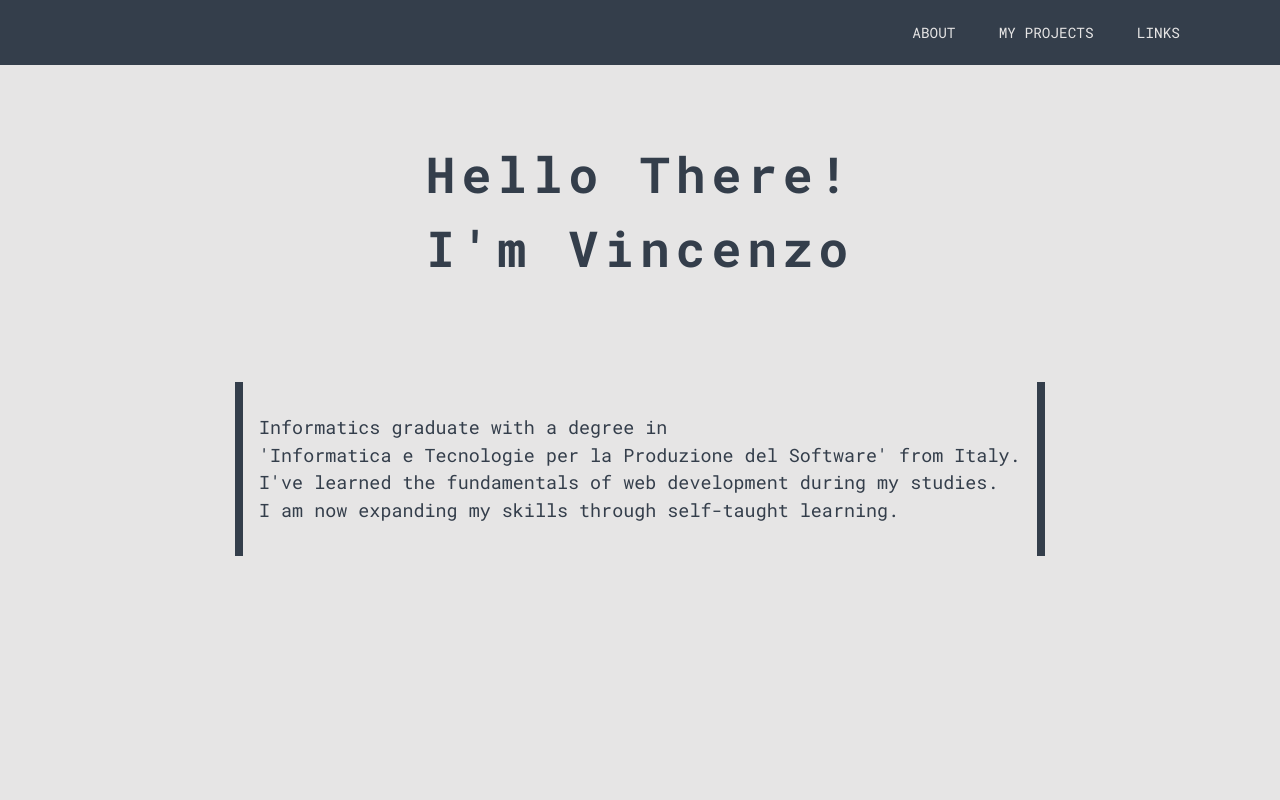
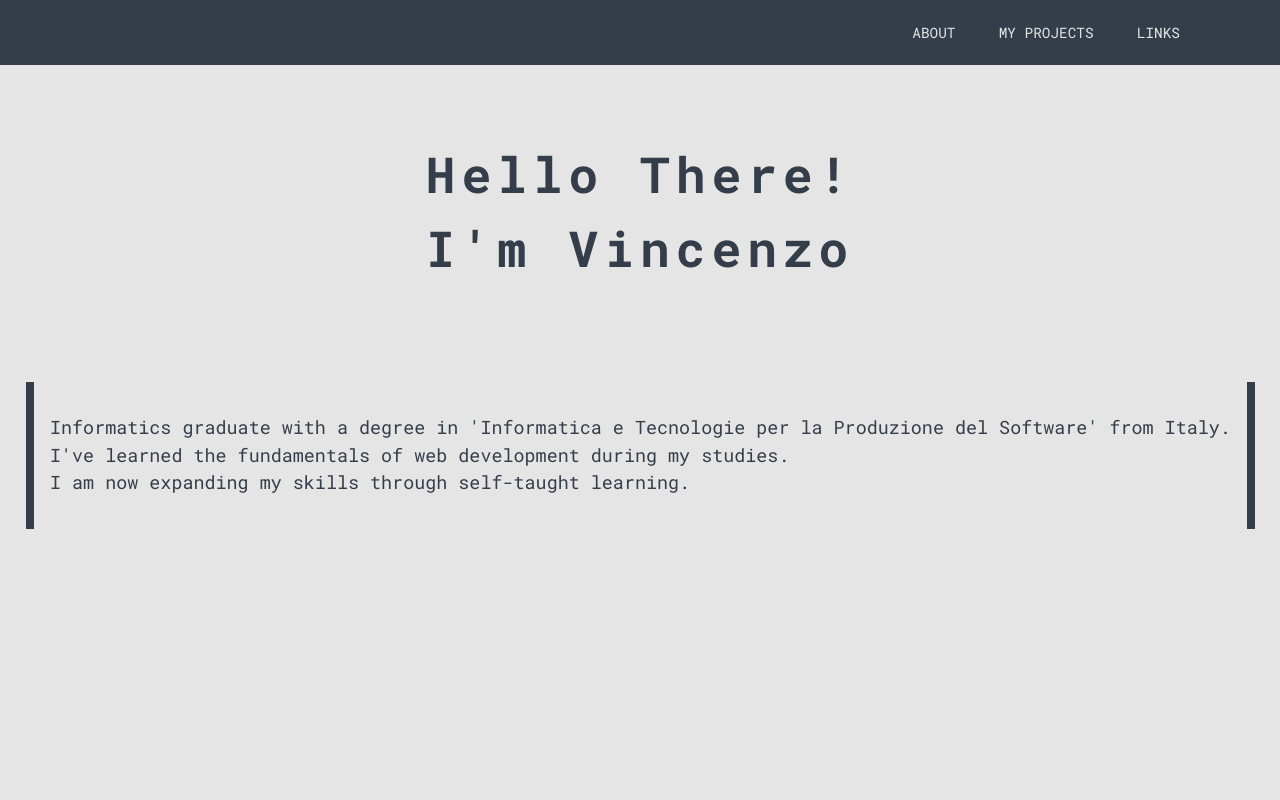
Before and after one commit to VincenzoMuolo/VincenzoMuolo.github.io, a website: page src/index.html in a window 1280 px wide. Shown: the top 800 px of the page. Drawn offline with nearby package versions, Linux system fonts and the light colour scheme.

Commit message:
Update index.html

```diff
--- a/src/index.html
+++ b/src/index.html
@@ -44,7 +44,7 @@
          <h1 id="header_title" class="header__title">Hello There! I'm Vincenzo</h1>
          <div id="header_textbox" class="header__textbox">
             <p id="header_text" class="header__text">
-               Informatics graduate with a degree in <br/>'Informatica e Tecnologie per la Produzione del Software' from Italy.
+               Informatics graduate with a degree in 'Informatica e Tecnologie per la Produzione del Software' from Italy.
                <br/>I've learned the fundamentals of web development during my studies. <br/>I am now expanding my skills through self-taught learning.
             </p>
          </div>
```
